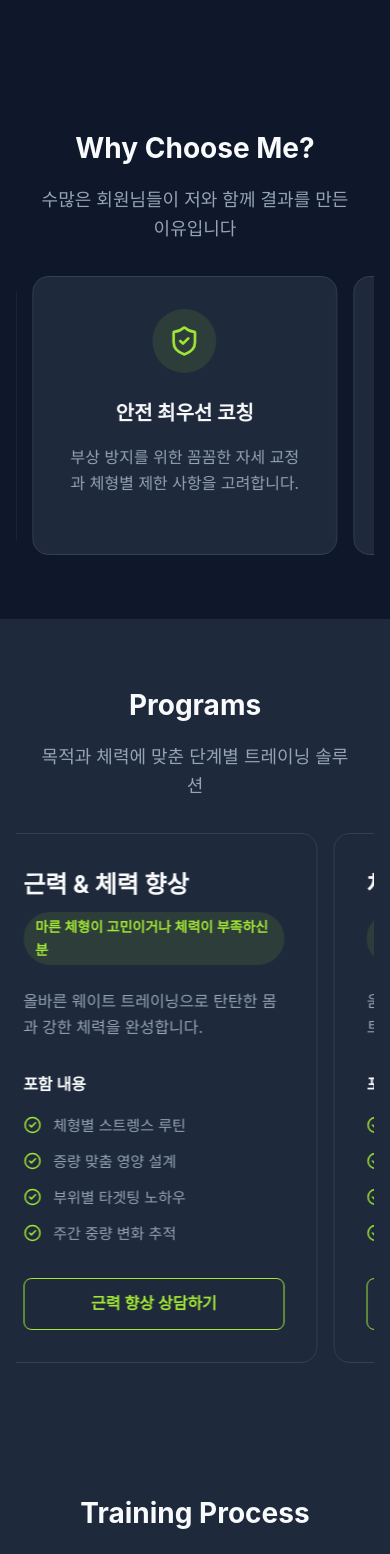
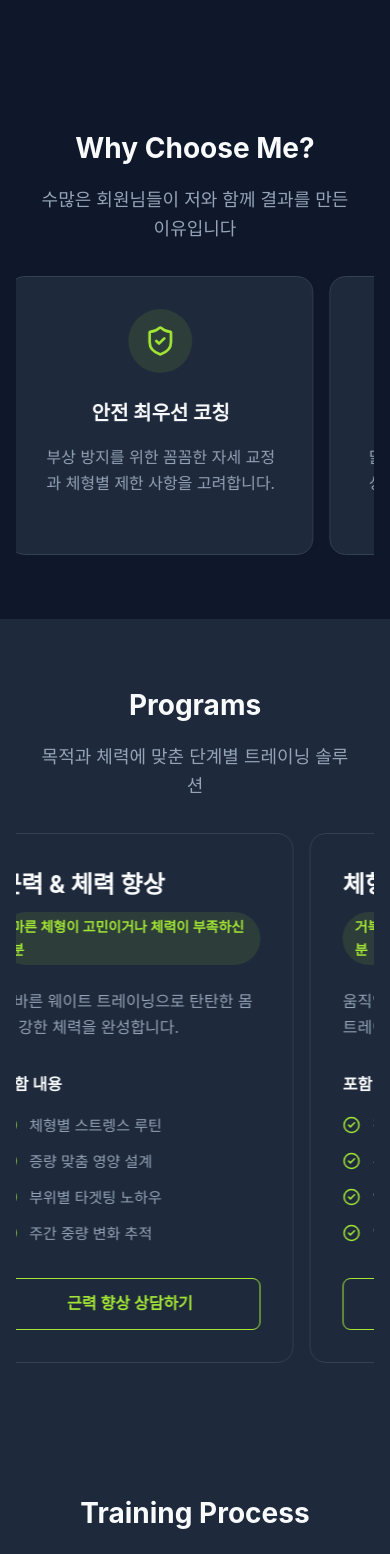
Before and after one commit to jaehwa-why-now/jaehwa-why-now.github.io, a React (Vite) app: page / in a window 390 px wide. Shown: the part 3348-4902 px from the top of the page. Built offline with nearby package versions, Linux system fonts and the light colour scheme.

Commit message:
Fix mobile carousel looping

```diff
--- a/src/components/sections/BenefitsSection.module.css
+++ b/src/components/sections/BenefitsSection.module.css
@@ -56,10 +56,8 @@
 
 @media (max-width: 768px) {
   .scroller {
-    overflow-x: auto;
-    overscroll-behavior-x: contain;
+    overflow: hidden;
     margin-inline: -1.5rem;
-    padding-inline: 1.5rem;
     scrollbar-width: none;
   }
 
@@ -72,6 +70,7 @@
     gap: 0;
     width: max-content;
     animation: benefits-marquee 34s linear infinite;
+    transform: translate3d(0, 0, 0);
     will-change: transform;
   }
 
@@ -91,12 +90,11 @@
   .card {
     flex: 0 0 clamp(250px, 78vw, 320px);
     min-height: 270px;
-    scroll-snap-align: start;
   }
 
   @keyframes benefits-marquee {
     to {
-      transform: translateX(-50%);
+      transform: translate3d(calc(-100% / 3), 0, 0);
     }
   }
 }
--- a/src/components/sections/BenefitsSection.tsx
+++ b/src/components/sections/BenefitsSection.tsx
@@ -32,14 +32,17 @@ export const BenefitsSection: React.FC = () => {
           subtitle="수많은 회원님들이 저와 함께 결과를 만든 이유입니다"
         />
 
-        <div className={styles.scroller}>
+        <div className={styles.scroller} aria-label="Why Choose Me carousel">
           <div className={styles.grid}>
-            <div className={styles.group}>
-              {benefits.map((benefit, index) => renderBenefitCard(benefit, index))}
-            </div>
-            <div className={`${styles.group} ${styles.duplicateGroup}`} aria-hidden="true">
-              {benefits.map((benefit, index) => renderBenefitCard(benefit, index, true))}
-            </div>
+            {[0, 1, 2].map((groupIndex) => (
+              <div
+                key={groupIndex}
+                className={`${styles.group} ${groupIndex > 0 ? styles.duplicateGroup : ''}`}
+                aria-hidden={groupIndex > 0}
+              >
+                {benefits.map((benefit, index) => renderBenefitCard(benefit, index, groupIndex > 0))}
+              </div>
+            ))}
           </div>
         </div>
       </Container>
--- a/src/components/sections/ProgramsSection.module.css
+++ b/src/components/sections/ProgramsSection.module.css
@@ -90,10 +90,8 @@
 
 @media (max-width: 768px) {
   .scroller {
-    overflow-x: auto;
-    overscroll-behavior-x: contain;
+    overflow: hidden;
     margin-inline: -1.5rem;
-    padding-inline: 1.5rem;
     scrollbar-width: none;
   }
 
@@ -106,6 +104,7 @@
     gap: 0;
     width: max-content;
     animation: programs-marquee 28s linear infinite;
+    transform: translate3d(0, 0, 0);
     will-change: transform;
   }
 
@@ -125,12 +124,11 @@
   .card {
     flex: 0 0 clamp(300px, 84vw, 360px);
     min-height: 520px;
-    scroll-snap-align: start;
   }
 
   @keyframes programs-marquee {
     to {
-      transform: translateX(-50%);
+      transform: translate3d(calc(-100% / 3), 0, 0);
     }
   }
 }
--- a/src/components/sections/ProgramsSection.tsx
+++ b/src/components/sections/ProgramsSection.tsx
@@ -49,14 +49,17 @@ export const ProgramsSection: React.FC = () => {
           subtitle="목적과 체력에 맞춘 단계별 트레이닝 솔루션"
         />
 
-        <div className={styles.scroller}>
+        <div className={styles.scroller} aria-label="Programs carousel">
           <div className={styles.grid}>
-            <div className={styles.group}>
-              {programs.map((program) => renderProgramCard(program))}
-            </div>
-            <div className={`${styles.group} ${styles.duplicateGroup}`} aria-hidden="true">
-              {programs.map((program) => renderProgramCard(program, true))}
-            </div>
+            {[0, 1, 2].map((groupIndex) => (
+              <div
+                key={groupIndex}
+                className={`${styles.group} ${groupIndex > 0 ? styles.duplicateGroup : ''}`}
+                aria-hidden={groupIndex > 0}
+              >
+                {programs.map((program) => renderProgramCard(program, groupIndex > 0))}
+              </div>
+            ))}
           </div>
         </div>
       </Container>
```
